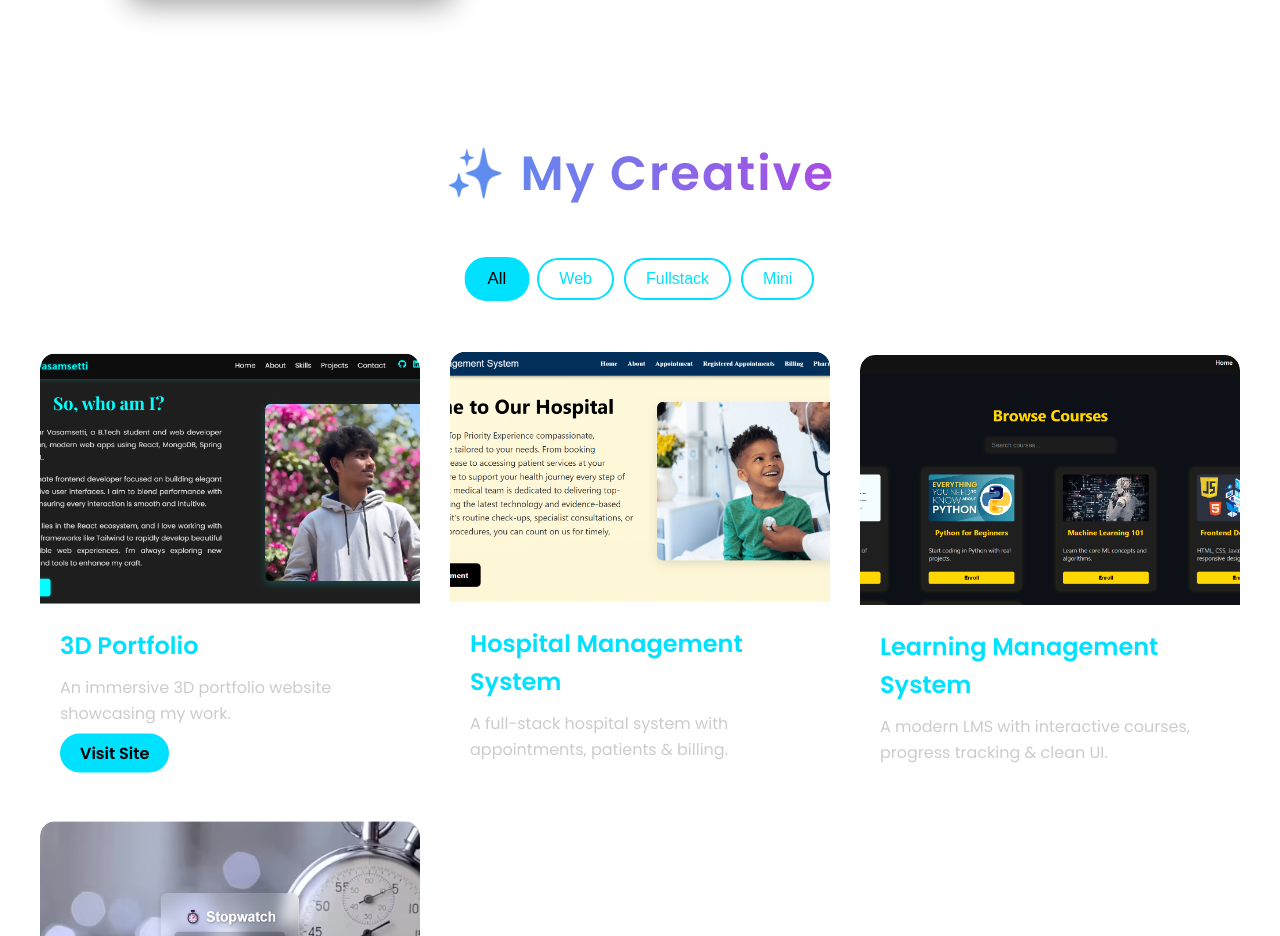
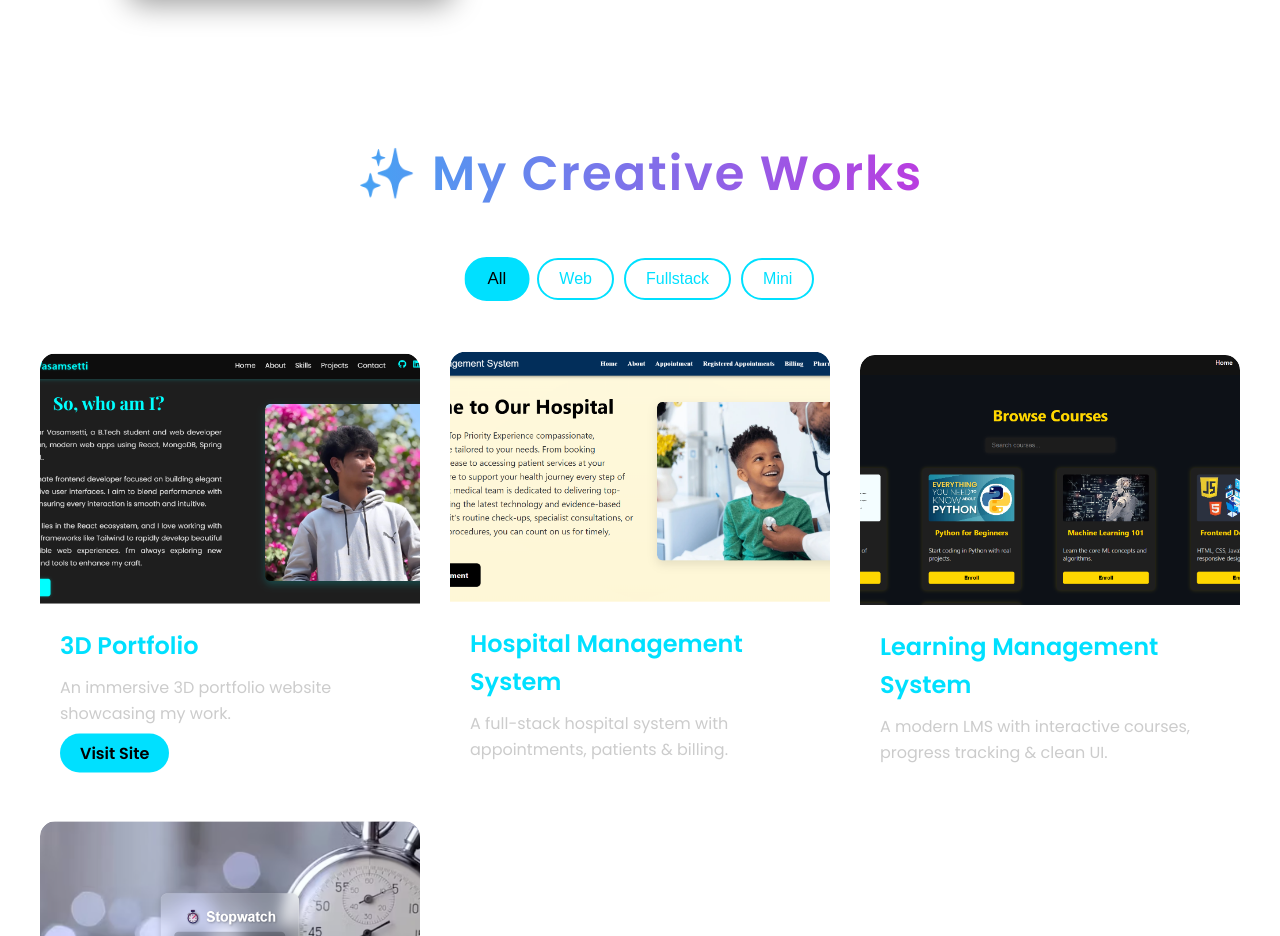
Before and after one commit to MadhuVasamsetti/portfolio, a React (Create React App) app: page / in a window 1280 px wide. Shown: the part 4000-4936 px from the top of the page. Built offline with nearby package versions, Linux system fonts and the light colour scheme.

Commit message:
Update Projects.jsx

```diff
--- a/src/components/Projects.jsx
+++ b/src/components/Projects.jsx
@@ -42,7 +42,7 @@ const Projects = () => {
 
   return (
     <section id="projects" className="projects-section">
-      <h2 className="projects-title" data-aos="fade-up">✨ My Creative </h2>
+      <h2 className="projects-title" data-aos="fade-up">✨ My Creative Works</h2>
 
       {/* Filter Buttons */}
       <div className="filter-bar" data-aos="fade-up" data-aos-delay="100">
```
